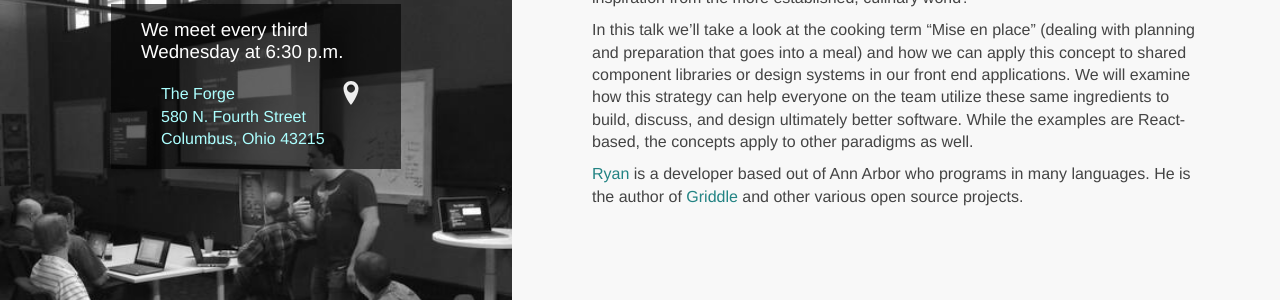
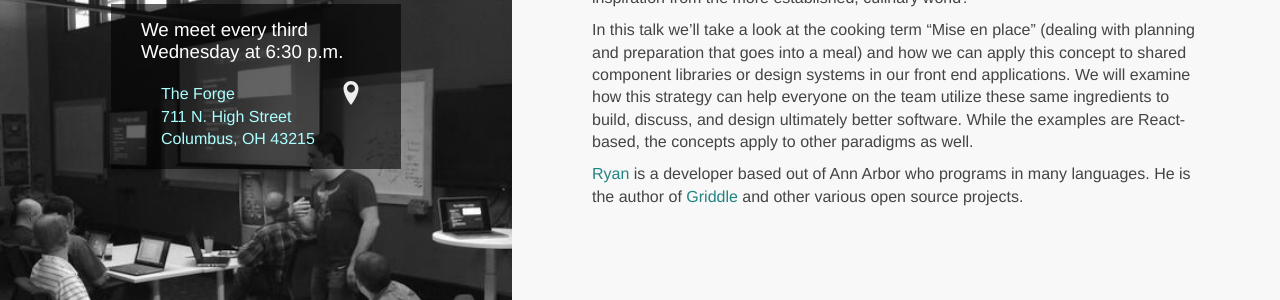
Before and after one commit to columbusjs/columbusjs.github.io, a Jekyll site: the page built from index.html, in a window 1280 px wide. Shown: the part 246-546 px from the top of the page. Built offline with Jekyll 4.4.1, drawn with Linux system fonts in a browser that asks for light colours; the list of posts is cut into pages by our own code.

Commit message:
updated address

```diff
--- a/_includes/sidebar.html
+++ b/_includes/sidebar.html
@@ -19,8 +19,8 @@
     <div class="address">
       <p>
         The Forge</br>
-        580 N. Fourth Street</br>
-        Columbus, Ohio 43215
+        711 N. High Street</br>
+        Columbus, OH 43215
       </p>
     </div>
 
```
